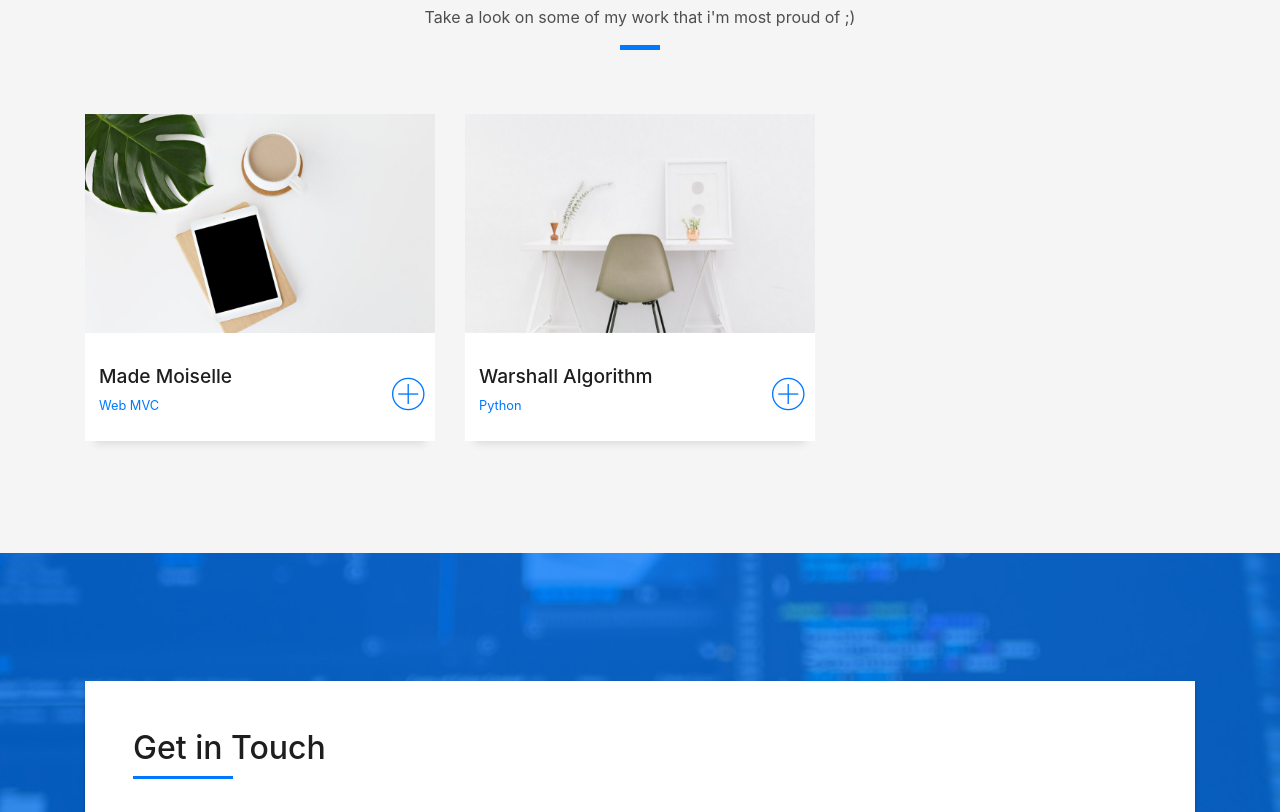
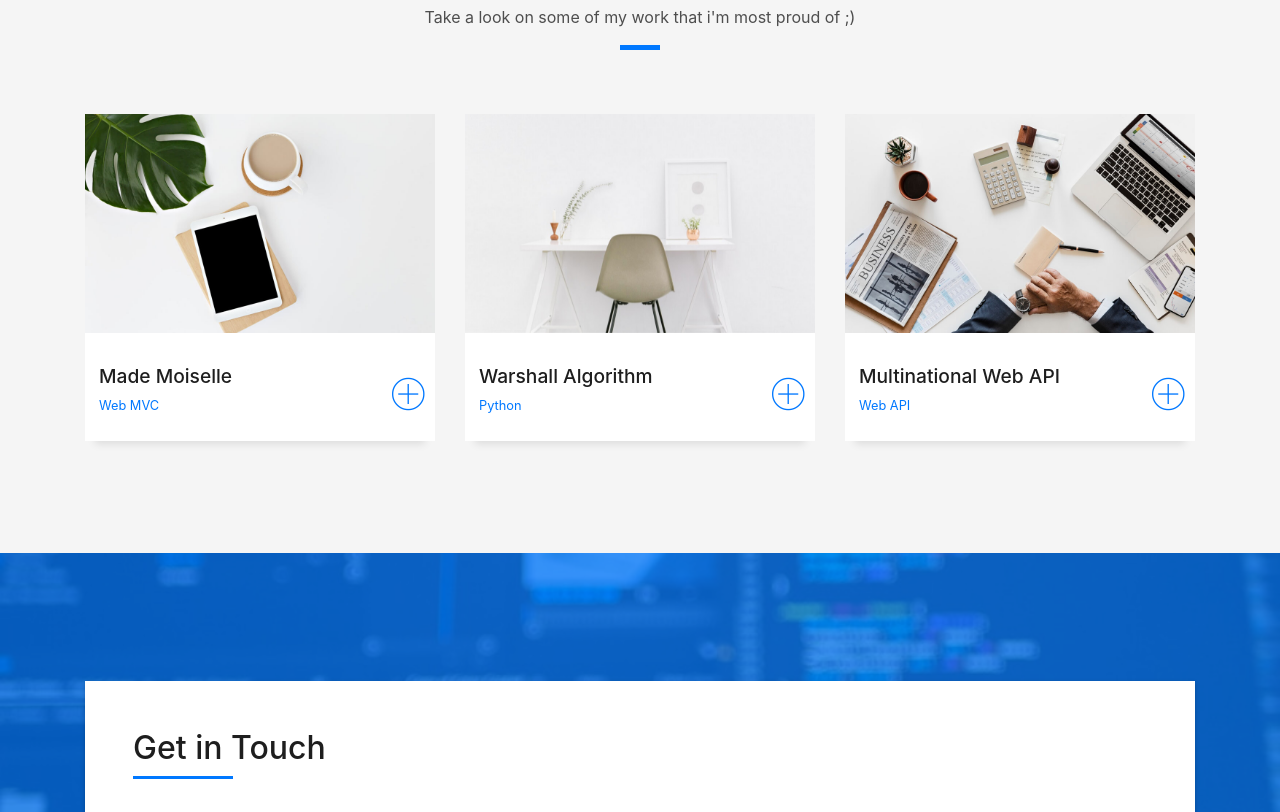
Before and after one commit to MinKruger/DevFolio, a plain HTML site: page index.html in a window 1280 px wide. Shown: the part 1945-2757 px from the top of the page. Drawn offline with Linux system fonts and the light colour scheme; files whose address does not match are found by name.

Commit message:
Added another project to portfolio

```diff
--- a/index.html
+++ b/index.html
@@ -212,7 +212,7 @@
               </div>
             </div>
           </div>
-          <!-- <div class="col-md-4">
+          <div class="col-md-4">
             <div class="work-box">
               <a href="assets/img/work-3.jpg" data-gall="portfolioGallery" class="venobox">
                 <div class="work-img">
@@ -222,20 +222,20 @@
               <div class="work-content">
                 <div class="row">
                   <div class="col-sm-8">
-                    <h2 class="w-title">Mavrito Lana Dere</h2>
+                    <h2 class="w-title">Multinational Web API</h2>
                     <div class="w-more">
-                      <span class="w-ctegory">Web Design</span> / <span class="w-date">18 Sep. 2018</span>
+                      <span class="w-ctegory">Web API</span>
                     </div>
                   </div>
                   <div class="col-sm-4">
                     <div class="w-like">
-                      <a href="portfolio-details.html"> <span class="ion-ios-plus-outline"></span></a>
+                      <a href="https://github.com/MinKruger/WebAPI"> <span class="ion-ios-plus-outline"></span></a>
                     </div>
                   </div>
                 </div>
               </div>
             </div>
-          </div> -->
+          </div>
           <!-- Acrescentar mais projetos depois -->
 
         </div>
```
